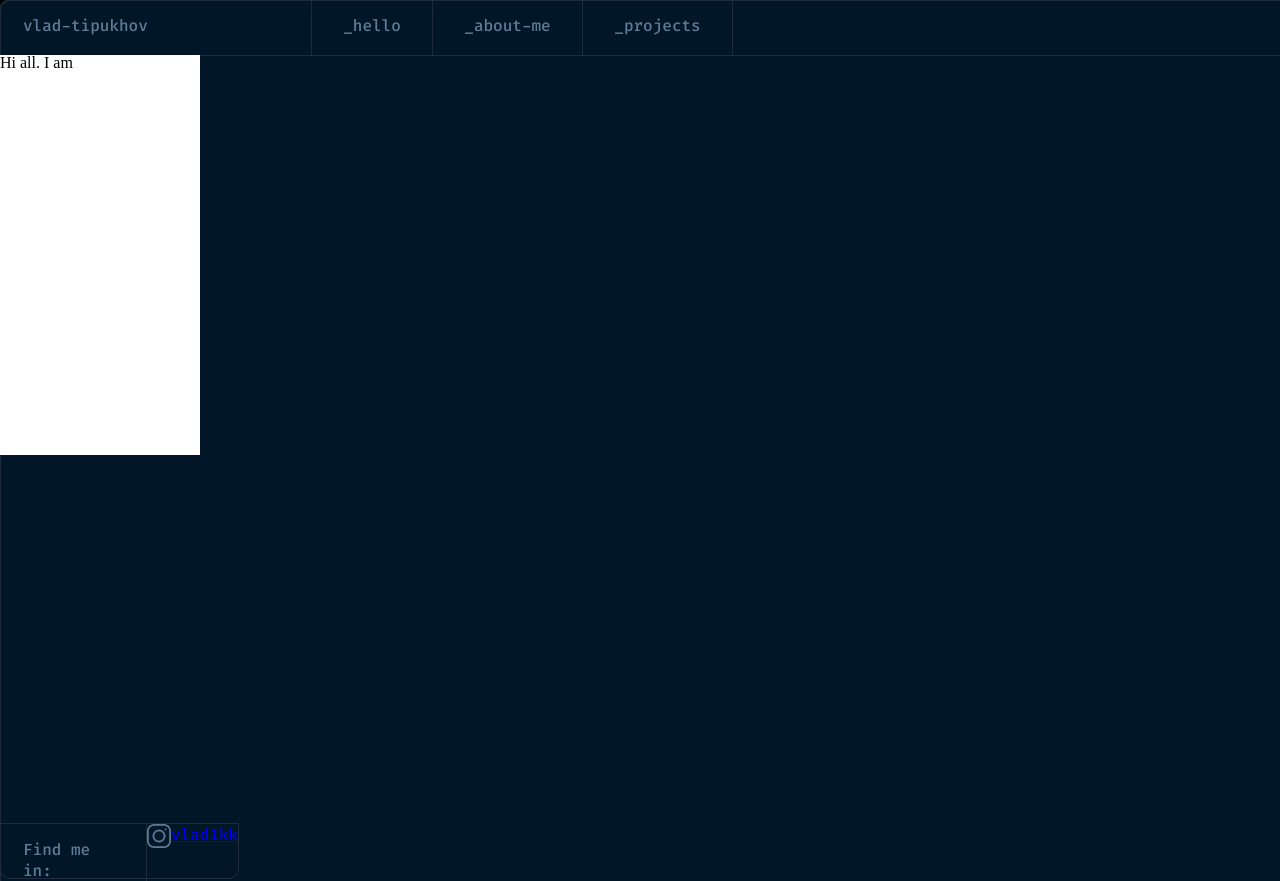
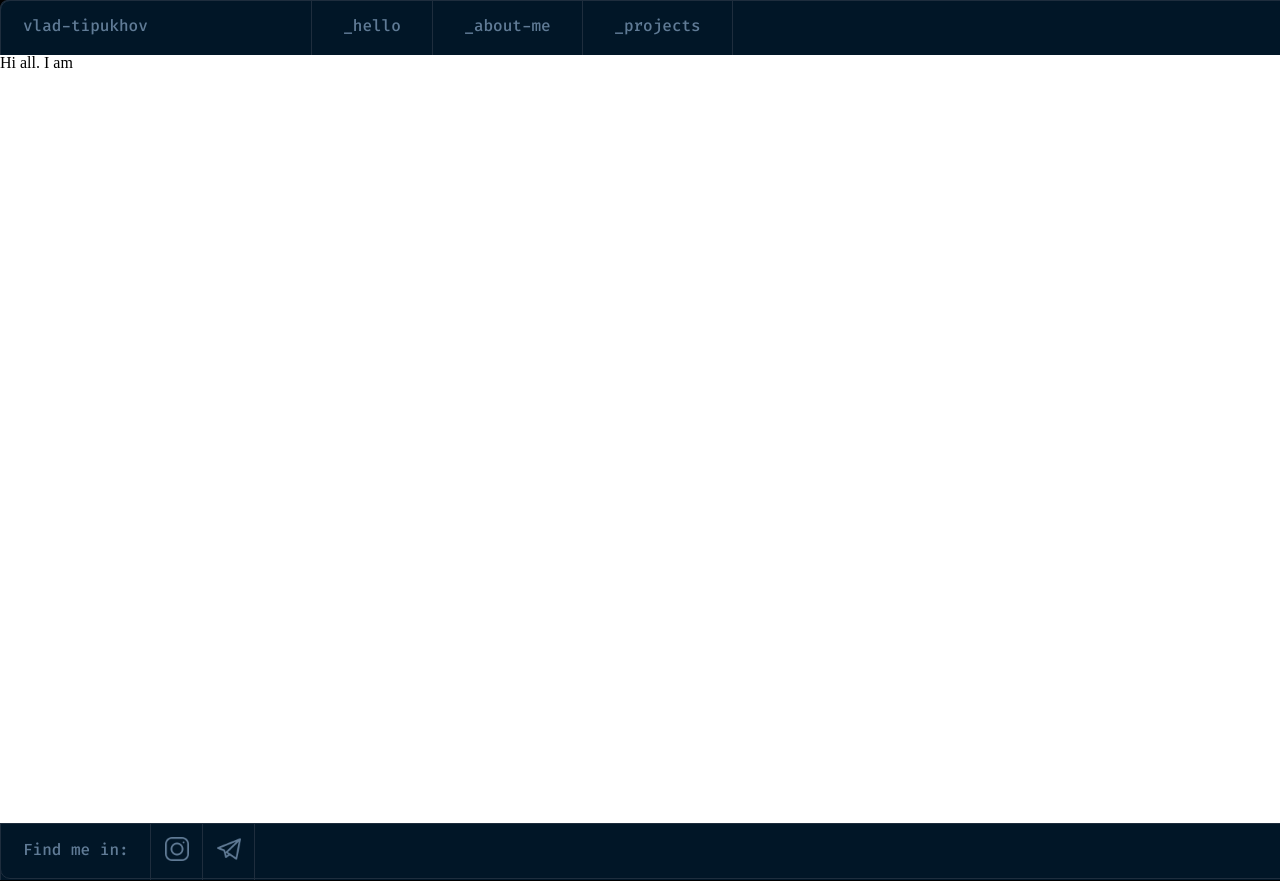
Before and after one commit to vlad1kk/CV, a plain HTML site: page index.html in a window 1280 px wide. Shown: the top 881 px of the page. Drawn offline with Linux system fonts and the light colour scheme.

Commit message:
finish wort with footer

```diff
--- a/index.html
+++ b/index.html
@@ -46,14 +46,14 @@
                             <a href="#" class="item__link"><img src="../img/inst.png" alt="inst"></a>
                         </div>
                         <div class="item__sublist-2">
-                            <a href="#" class="item__link"></a>
-                        </div>
-                        <div class="item__sublist-3">
-                            <a href="#" class="item__link"></a>
+                            <a href="#" class="item__link"><img src="../img/tg.png" alt="tg"></a>
                         </div>
                     </div>
                     <div class="item__list-3">
-                        <a href="#" class="item__link">vlad1kk</a>
+                        <a href="#" class="item__link">vlad1kk </a>
+                            <div class="item__img">
+                                <img src="../img/git.png" alt="git">
+                            </div>
                     </div>
                 </nav>
             </div>
--- a/scss/style.scss
+++ b/scss/style.scss
@@ -149,16 +149,18 @@ body{
     }
     border-radius: 10px 10px 0px 0px;
 }
-
+// ===================================================
+//main:
 .main{
     position: absolute;
     margin-top: 55px;
     background-color: #fff;
-    width:200px;
-    height: 400px;
+    width:1534px;
+    height: 768px;
 }
 
-// ====================================
+// ===================================================
+//footer:
 .footer{
     position: absolute;
     margin-top: 823px;
@@ -181,13 +183,70 @@ body{
     padding-left: 22px;
     padding-right: 18px;
     padding-top: 15px;
+    width: 150px;
+    height: 56px;
     border-right: 1px solid #1E2D3D;
-    width: 146px;
 }
-.item__sublist-1{
+.item__list-1{
+    display: flex;
+    flex-direction: row;
+}
+.item__list-2{
+    display: flex;
+    flex-direction: row;
+}
+.item__link{
+
     img{
         width: 24px;
         height: 24px;
-        color: #607B96;
     }
 }
+.item__sublist-1 {
+    width: 52px;
+    height: 56px;
+    border-right: 1px solid #1E2D3D;
+    padding-left: 14px;
+    padding-top: 13px;
+    padding-right: 14px;
+    &:hover{
+        border-bottom: 3px solid  #FEA55F;
+    }
+}
+.item__sublist-2 {
+    width: 52px;
+    height: 56px;
+    border-right: 1px solid #1E2D3D;
+    padding-left: 14px;
+    padding-top: 13px;
+    padding-right: 14px;
+    margin-right: 1135px;
+    &:hover{
+        border-bottom: 3px solid  #FEA55F;
+    }
+}
+.item__list-3{
+    display: flex;
+    flex-direction: row;
+    border-left: 1px solid #1E2D3D;
+    &:hover{
+        border-bottom: 3px solid  #FEA55F;
+    }
+        a{
+            padding-left: 23px;
+            padding-top: 16px;
+            font-family: 'Fira Code';
+            font-style: normal;
+            font-weight: 450;
+            font-size: 16px;
+            line-height: 21px;
+            color: #607B96;
+            text-decoration: none;
+
+        }
+        .item__img{
+            padding-left: 5px;
+            padding-top: 14px;
+            padding-right: 22px;
+        }
+}
```
Also changed, not shown: css/style.css, img/747393.png (deleted), img/87390.png (deleted), img/git.png (added), img/png-transparent-icon-essential-instagram-2016-app-logo-vector-images-social-networks.png (deleted), img/tg.png (added), 1 other file.
